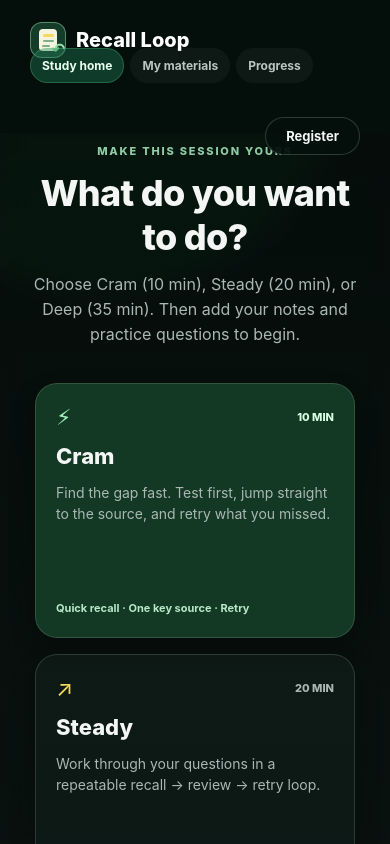
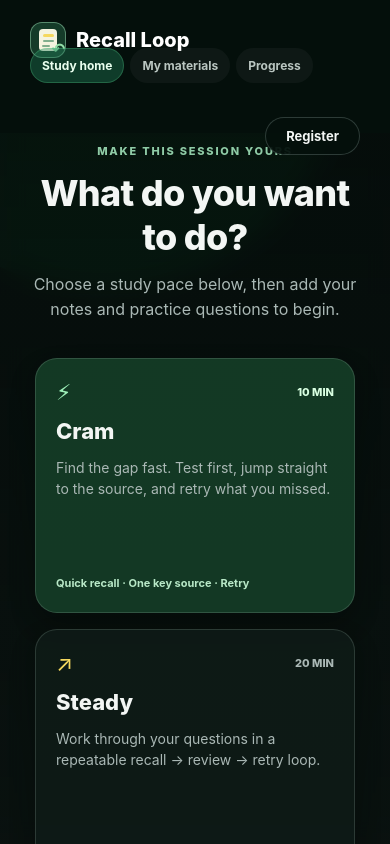
Before and after one commit to jaexmachine/recall-loop, a React Native app: screen / in a window 390 px wide. Built offline with nearby package versions, Linux system fonts and the light colour scheme.

Commit message:
Simplify landing page pace instruction

```diff
--- a/App.tsx
+++ b/App.tsx
@@ -436,7 +436,7 @@ function GlassCard({ children, style, dark = false }: { children: React.ReactNod
   const selectedOption = paceOptions.find((option) => option.id === selectedPace)!;
   const home = <View style={[styles.content, { paddingTop: 10, gap: 0 }]}>
     <View testID="scroll-reveal" style={{ minHeight: 590, justifyContent: 'center', alignItems: 'center', paddingVertical: 56, gap: 20 }}>
-      <View style={{ maxWidth: 780, alignItems: 'center', gap: 13 }}><Text style={[styles.label, { color: '#8fcba6', letterSpacing: 1.8 }]}>MAKE THIS SESSION YOURS</Text><Text style={[styles.title, { fontSize: wide ? 48 : 36, lineHeight: wide ? 58 : 44, textAlign: 'center' }]}>What do you want to do?</Text><Text style={[styles.body, { fontSize: 16, lineHeight: 25, textAlign: 'center', maxWidth: 610 }]}>Choose Cram (10 min), Steady (20 min), or Deep (35 min). Then add your notes and practice questions to begin.</Text></View>
+      <View style={{ maxWidth: 780, alignItems: 'center', gap: 13 }}><Text style={[styles.label, { color: '#8fcba6', letterSpacing: 1.8 }]}>MAKE THIS SESSION YOURS</Text><Text style={[styles.title, { fontSize: wide ? 48 : 36, lineHeight: wide ? 58 : 44, textAlign: 'center' }]}>What do you want to do?</Text><Text style={[styles.body, { fontSize: 16, lineHeight: 25, textAlign: 'center', maxWidth: 610 }]}>Choose a study pace below, then add your notes and practice questions to begin.</Text></View>
       <View style={[styles.row, { width: '100%', maxWidth: 1000, marginTop: 16, justifyContent: 'center' }]}>{paceOptions.map((option) => { const active = selectedPace === option.id; return <Pressable key={option.id} onPress={() => setSelectedPace(option.id)} testID="torch-block" style={[styles.card, { flex: 1, minWidth: 240, maxWidth: 320, minHeight: 255, gap: 13, borderColor: palette.line, backgroundColor: active ? 'rgba(24,70,44,0.78)' : 'rgba(17,31,26,0.70)', padding: 20 }]}><View style={{ flexDirection: 'row', justifyContent: 'space-between', alignItems: 'center' }}><Text style={{ fontSize: 22, color: active ? '#9ff0ba' : palette.yellow }}>{option.icon}</Text><Text style={{ color: active ? '#d9ffe2' : palette.muted, fontSize: 11, fontWeight: '800' }}>{option.time.toUpperCase()}</Text></View><Text style={{ color: palette.ink, fontSize: 22, fontWeight: '800' }}>{option.title}</Text><Text style={[styles.body, { flex: 1 }]}>{option.description}</Text><Text style={{ color: active ? '#b8e8c7' : '#85948e', fontSize: 11, lineHeight: 17, fontWeight: '700' }}>{option.steps}</Text></Pressable>; })}</View>
       <View style={{ flexDirection: 'row', alignItems: 'center', gap: 14, flexWrap: 'wrap', justifyContent: 'center', marginTop: 4 }}><ActionButton label={hasStudyContent ? `Start ${selectedOption.time} ${selectedOption.title.toLowerCase()} session →` : 'Add materials to begin →'} onPress={() => hasStudyContent ? startStudy(selectedPace) : setPage('import')} /><Pressable onPress={() => setPage('import')} style={{ padding: 11 }}><Text style={{ color: '#b9c5c0', fontWeight: '700' }}>{hasStudyContent ? 'Choose materials' : 'Open My materials'}</Text></Pressable></View>
       <Text style={[styles.small, { textAlign: 'center' }]}>{hasStudyContent ? `${displayModuleTitle} · ${questionList.length} questions · ${linkedCount} source links to verify` : 'No notes or questions saved yet'}</Text>
```
